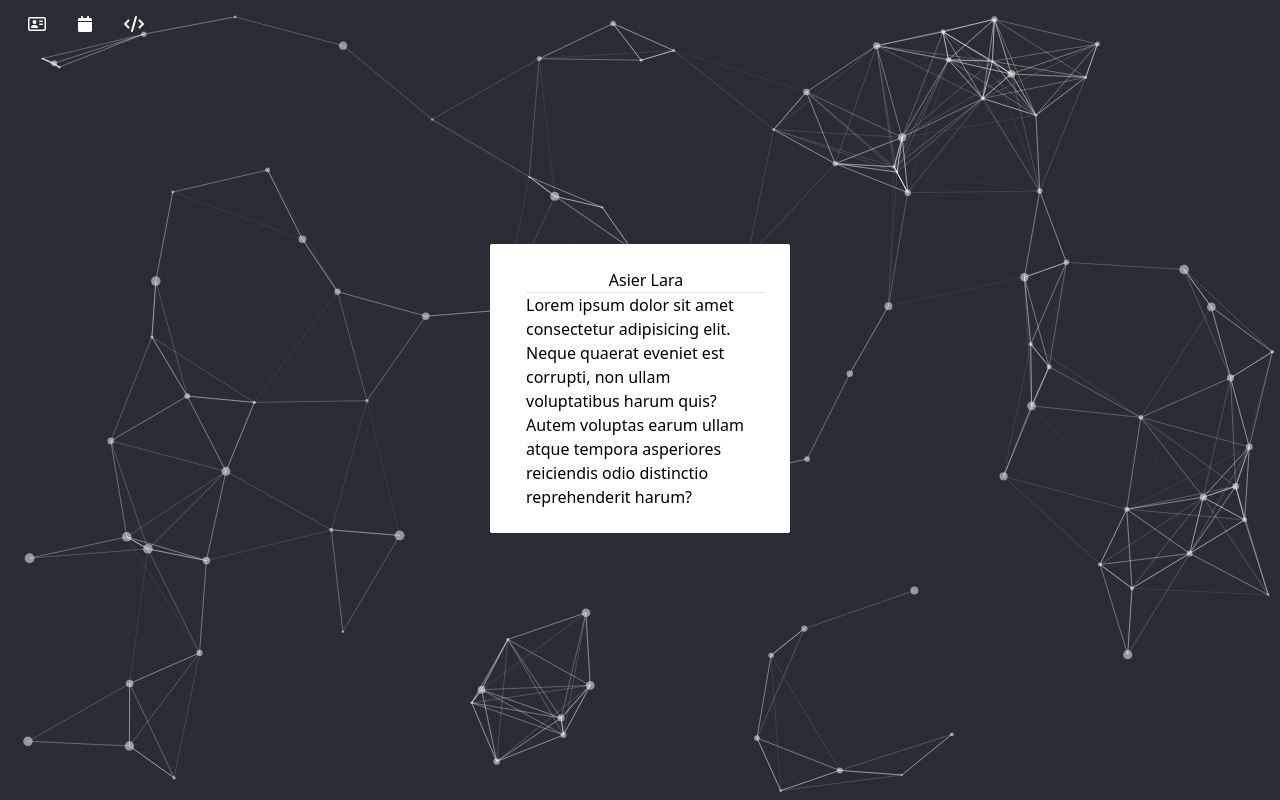
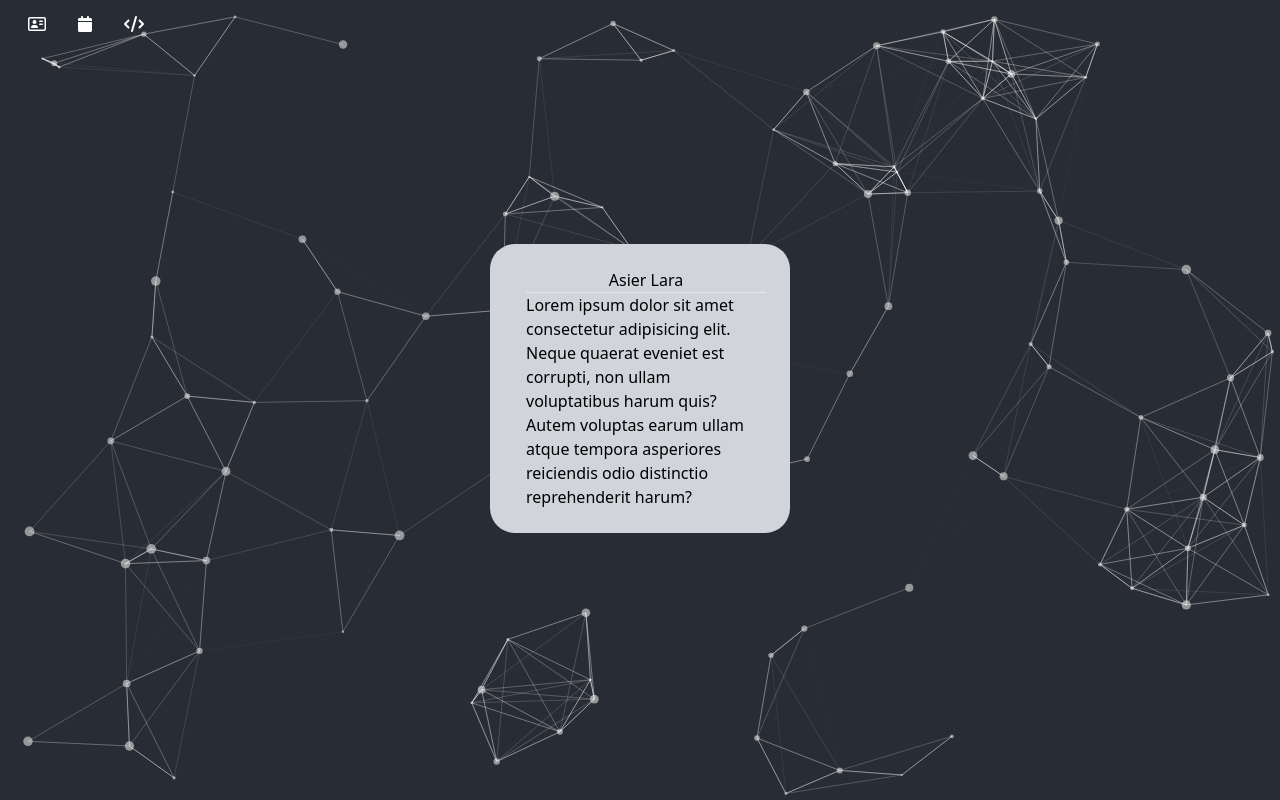
Before and after one commit to ElHombreSinNombre/react-portfolio, a React (Create React App) app: page / in a window 1280 px wide. Built offline with nearby package versions, Linux system fonts and the light colour scheme.

Commit message:
Add animations and ordering styles

```diff
--- a/src/assets/styles/styles.scss
+++ b/src/assets/styles/styles.scss
@@ -8,7 +8,12 @@
 }
 
 .custom-card {
+  @apply rounded-lg bg-gray-300;
   width: 18.75em;
+  &:hover {
+    border: 1px solid black;
+    transition: ease-in-out 0.5s;
+  }
 }
 
 .vh-85 {
--- a/src/components/about.tsx
+++ b/src/components/about.tsx
@@ -1,10 +1,14 @@
+import { motion } from "framer-motion";
+
+
 function About() {
     return (
-        <div className="custom-card bg-white rounded-sm py-6 pr-6 pl-9">
+        <motion.div initial={{ scale: 0.5, opacity: 0, borderRadius: 25 }} animate={{ scale: 1, opacity: 1 }}
+            transition={{ duration: 0.5 }} className="custom-card bg-white rounded-sm py-6 pr-6 pl-9">
             <div className="text-center">Asier Lara</div>
             <hr></hr>
             Lorem ipsum dolor sit amet consectetur adipisicing elit. Neque quaerat eveniet est corrupti, non ullam voluptatibus harum quis? Autem voluptas earum ullam atque tempora asperiores reiciendis odio distinctio reprehenderit harum?
-        </div >
+        </motion.div>
     );
 }
 
--- a/src/components/projects.tsx
+++ b/src/components/projects.tsx
@@ -1,14 +1,12 @@
 import { useState } from "react";
 import { motion, AnimateSharedLayout, AnimatePresence } from "framer-motion";
 
-
 const items = [{ id: "1", name: "Project 1", icon: "angular", description: "Description 1" }, { id: "2", name: "Project 2", icon: "vue", description: "Description 2" }, { id: "3", name: "Project 3", icon: "laravel", description: "Description 3" }];
-
 
 export default function Projects() {
     return (
         <AnimateSharedLayout>
-            <motion.ul className=" rounded-lg bg-white rounded-bl-lg p-6 mb-5" layout initial={{ scale: 0.5, opacity: 0, borderRadius: 25 }} animate={{ scale: 1, opacity: 1 }}
+            <motion.ul className=" rounded-lg bg-white p-6 mb-5" layout initial={{ scale: 0.5, opacity: 0, borderRadius: 25 }} animate={{ scale: 1, opacity: 1 }}
                 transition={{ duration: 0.5 }}>
                 {items.map((item) => (
                     <Item key={item.id} element={item} />
@@ -24,9 +22,9 @@ function Item(element: any) {
     const toggleOpen = () => setIsOpen(!isOpen);
 
     return (
-        <motion.li className="custom-card list-none rounded-lg bg-gray-300 rounded-bl-lg p-5 mb-5" layout onClick={toggleOpen} initial={{ borderRadius: 10 }}>
+        <motion.li className="custom-card list-nonecursor-pointer p-5 mb-5" layout onClick={toggleOpen} initial={{ borderRadius: 10 }}>
             <motion.div initial={{ opacity: 0 }} animate={{ opacity: 1 }}
-                transition={{ duration: element.element.id }} className="flex items-center">
+                transition={{ duration: element.element.id }} className="flex items-center ">
                 <motion.img src={require('./../assets/img/' + element.element.icon + '.ico')} layout />
                 <strong>Test</strong>
             </motion.div>
--- a/src/components/timeline.tsx
+++ b/src/components/timeline.tsx
@@ -29,7 +29,7 @@ function Item(element: any) {
 
     return (
         <motion.li initial={{ opacity: 0 }} animate={{ opacity: 1 }}
-            transition={{ duration: element.element.id }} className="custom-card rounded-lg bg-gray-300 mb-10 ml-6 rounded-bl-lg p-5">
+            transition={{ duration: element.element.id }} className="custom-card  mb-10 ml-6  p-5">
             <span title={element.element.date} className="cursor-help flex absolute -left-3 justify-center items-center w-6 h-6  rounded-full ring-8  dark:ring-black dark:bg-black" >
                 <FontAwesomeIcon icon={faCalendar} className="text-white" />
             </span >
@@ -48,6 +48,6 @@ function Item(element: any) {
 
 function Latest() {
     return (
-        <span className="bg-blue-400 text-white font-medium mr-2 px-2.5 py-0.5 rounded" > Latest</span >
+        <span className="bg-black text-white mr-2 px-2.5 py-0.5 rounded" > Latest</span >
     )
 }
```
